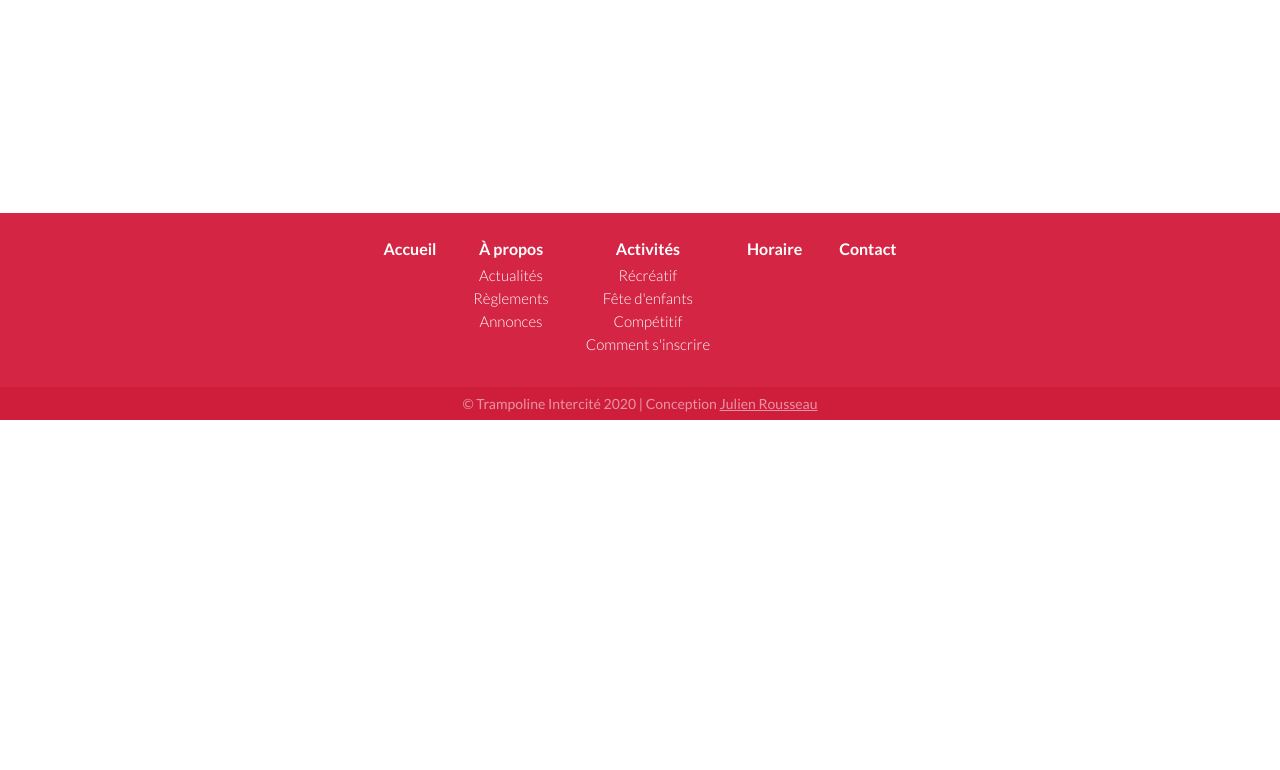
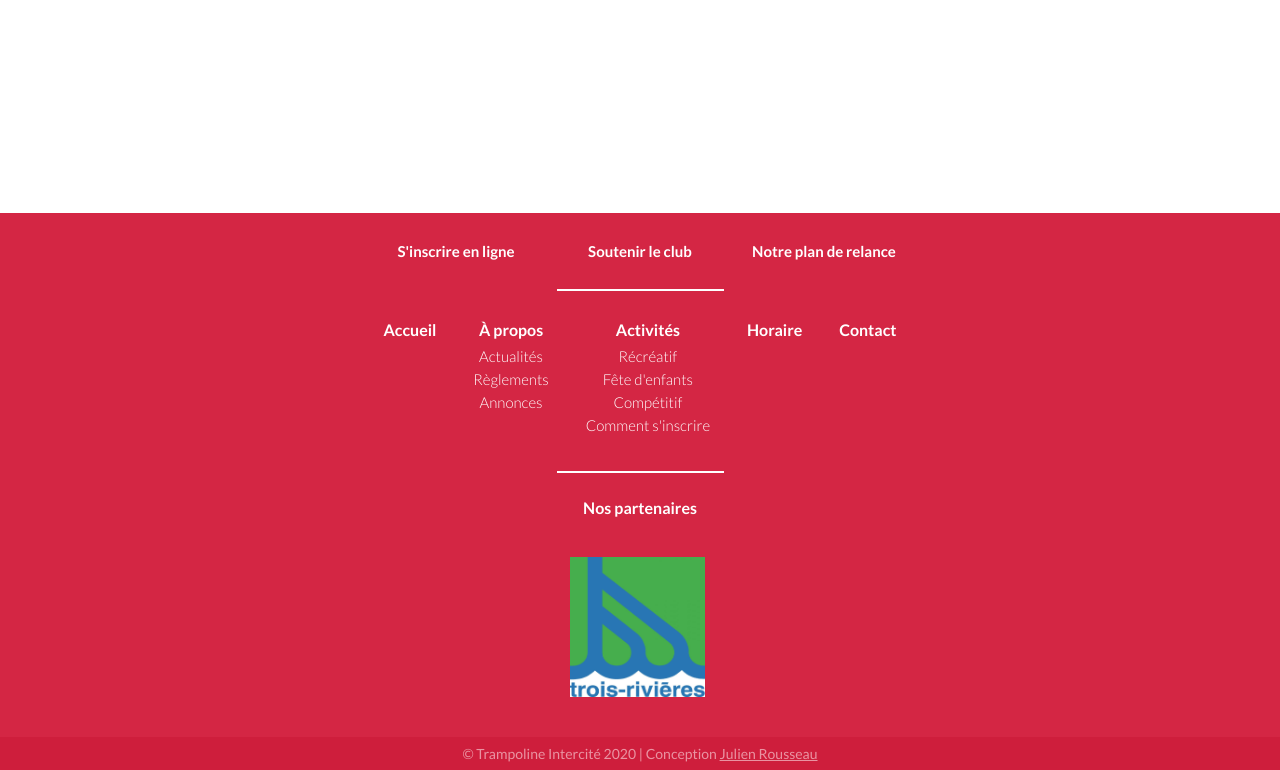
Before and after one commit to JulienR1/trampolineintercite.com-redesign, a PHP site: page /?url=1 in a window 1280 px wide. Shown: the part 587-1357 px from the top of the page. Before the commit the page ends 1007 px from the top, so only its background shows below. Run offline with PHP 8.4, Linux system fonts and the light colour scheme; style sheets or scripts are compiled from the project's sources; some libraries are stand-ins or nearby versions.

Commit message:
Partners + cta links

```diff
--- a/site/css/footer/footer.css
+++ b/site/css/footer/footer.css
@@ -3,10 +3,52 @@ footer {
   background-color: #d42644;
 }
 
+footer #quick-links {
+  width: 60%;
+  display: -webkit-box;
+  display: -ms-flexbox;
+  display: flex;
+  -webkit-box-orient: vertical;
+  -webkit-box-direction: normal;
+      -ms-flex-direction: column;
+          flex-direction: column;
+  text-align: center;
+  margin: 0 auto;
+  padding: 25px 0;
+}
+
+footer #quick-links a {
+  padding: 4px 0;
+  color: #fff;
+  text-decoration: none;
+  font-family: "Lato", Arial, Helvetica, sans-serif;
+  font-weight: 600;
+  font-size: 15px;
+}
+
 footer nav {
   width: 50%;
   margin: 0 auto;
-  padding: 20px 0;
+  padding: 25px 0;
+  position: relative;
+}
+
+footer nav::before, footer nav::after {
+  content: "";
+  position: absolute;
+  left: 0;
+  right: 0;
+  margin: 0 auto;
+  width: 30%;
+  border: #fff solid 1px;
+}
+
+footer nav::before {
+  top: 0;
+}
+
+footer nav::after {
+  bottom: 0;
 }
 
 footer nav ul {
@@ -36,6 +78,46 @@ footer nav > ul > li ul a {
   font-size: 15px;
 }
 
+footer #partners {
+  padding: 25px 0;
+}
+
+footer #partners p {
+  color: #fff;
+  text-align: center;
+}
+
+footer #partners ul {
+  padding: 25px 0 0 0;
+  list-style-type: none;
+  width: 80%;
+  margin: 0 auto;
+  display: -webkit-box;
+  display: -ms-flexbox;
+  display: flex;
+  -webkit-box-pack: center;
+      -ms-flex-pack: center;
+          justify-content: center;
+  -ms-flex-wrap: wrap;
+      flex-wrap: wrap;
+}
+
+footer #partners ul li {
+  position: relative;
+  width: 100px;
+  height: 100px;
+  overflow: hidden;
+  margin: 6px 3px;
+}
+
+footer #partners ul li img {
+  position: absolute;
+  max-width: 100%;
+  max-height: 100%;
+  -o-object-fit: contain;
+     object-fit: contain;
+}
+
 footer #copy {
   width: 100%;
   background-color: #ca1735;
@@ -61,6 +143,14 @@ footer #copy a {
 }
 
 @media screen and (min-width: 800px) {
+  footer #quick-links {
+    width: 600px;
+    display: block;
+  }
+  footer #quick-links a {
+    width: 180px;
+    display: inline-block;
+  }
   footer nav {
     width: 550px;
   }
@@ -83,5 +173,10 @@ footer #copy a {
   footer nav > ul > li > ul > li {
     padding: 2px 0;
   }
+  footer #partners ul li {
+    margin: 15px 20px;
+    width: 140px;
+    height: 140px;
+  }
 }
 /*# sourceMappingURL=footer.css.map */
--- a/site/css/footer/footer.scss
+++ b/site/css/footer/footer.scss
@@ -1,14 +1,61 @@
 @import "../variables";
 @import "../colors";
+
+$section-padding: 25px 0;
+$quick-link-width: 600px;
+$single-link-width: 180px;
+
+$cell-partner-size: 100px;
+$desktop-partner-size: 140px;
 
 footer {
   width: 100%;
   background-color: $hotRed;
 
+  #quick-links {
+    width: 60%;
+    display: flex;
+    flex-direction: column;
+    text-align: center;
+    margin: 0 auto;
+    padding: $section-padding;
+
+    a {
+      padding: 4px 0;
+      color: #fff;
+      text-decoration: none;
+      font: {
+        family: "Lato", Arial, Helvetica, sans-serif;
+        weight: 600;
+        size: 15px;
+      }
+    }
+  }
+
   nav {
     width: 50%;
     margin: 0 auto;
-    padding: 20px 0;
+    padding: $section-padding;
+    position: relative;
+
+    &::before,
+    &::after {
+      content: "";
+      position: absolute;
+      left: 0;
+      right: 0;
+      margin: 0 auto;
+      width: 30%;
+      border: #fff solid 1px;
+    }
+
+    &::before {
+      top: 0;
+    }
+
+    &::after {
+      bottom: 0;
+    }
 
     ul {
       list-style-type: none;
@@ -43,6 +90,40 @@ footer {
     }
   }
 
+  #partners {
+    padding: $section-padding;
+
+    p {
+      color: #fff;
+      text-align: center;
+    }
+
+    ul {
+      padding: 25px 0 0 0;
+      list-style-type: none;
+      width: 80%;
+      margin: 0 auto;
+      display: flex;
+      justify-content: center;
+      flex-wrap: wrap;
+
+      li {
+        position: relative;
+        width: $cell-partner-size;
+        height: $cell-partner-size;
+        overflow: hidden;
+        margin: 6px 3px;
+
+        img {
+          position: absolute;
+          max-width: 100%;
+          max-height: 100%;
+          object-fit: contain;
+        }
+      }
+    }
+  }
+
   #copy {
     width: 100%;
     background-color: $darkRed;
@@ -72,6 +153,16 @@ footer {
 
 @media screen and (min-width: $mediumScreen) {
   footer {
+    #quick-links {
+      width: $quick-link-width;
+      display: block;
+
+      a {
+        width: $single-link-width;
+        display: inline-block;
+      }
+    }
+
     nav {
       width: 550px;
 
@@ -93,5 +184,11 @@ footer {
         }
       }
     }
+
+    #partners ul li {
+      margin: 15px 20px;
+      width: $desktop-partner-size;
+      height: $desktop-partner-size;
+    }
   }
 }
--- /dev/null
+++ b/site/css/general/fonts.css
@@ -0,0 +1,20 @@
+.lato {
+  font-family: "Lato", Arial, Helvetica, sans-serif;
+}
+
+.light {
+  font-weight: 300;
+}
+
+.thin {
+  font-weight: 400;
+}
+
+.medium {
+  font-weight: 700;
+}
+
+.bold {
+  font-weight: 900;
+}
+/*# sourceMappingURL=fonts.css.map */
--- /dev/null
+++ b/site/css/general/fonts.scss
@@ -0,0 +1,19 @@
+.lato {
+  font-family: "Lato", Arial, Helvetica, sans-serif;
+}
+
+.light {
+  font-weight: 300;
+}
+
+.thin {
+  font-weight: 400;
+}
+
+.medium {
+  font-weight: 700;
+}
+
+.bold {
+  font-weight: 900;
+}
--- a/site/includes/views/footer.php
+++ b/site/includes/views/footer.php
@@ -1,7 +1,21 @@
 </main>
 
 <footer>
+    <section id="quick-links">
+        <a href="#">S'inscrire en ligne</a>
+        <a href="#">Soutenir le club</a>
+        <a href="#">Notre plan de relance</a>
+    </section>
+
     <?php echo Navigation::includeNav(); ?>
+
+    <section id="partners">
+        <p class="lato medium">Nos partenaires</p>
+        <ul>
+            <li><img src="/assets/img/tr_logo.png" alt="Ville de Trois-Rivières"></li>
+        </ul>
+    </section>
+
     <p id="copy">
         &copy Trampoline Intercité 2020<?php echo (date("Y") > 2020) ? '-' . date("Y") : ""; ?> <span
             class="small-screen-br">|</span> Conception <a href="https://jrousseau.ca/">Julien Rousseau</a>
--- a/site/includes/views/header.php
+++ b/site/includes/views/header.php
@@ -11,6 +11,7 @@
     <script src="https://kit.fontawesome.com/df8eedba6f.js" crossorigin="anonymous"></script>
 
     <link rel="stylesheet" href="css/general/general.css?v=1">
+    <link rel="stylesheet" href="css/general/fonts.css?v=1">
     <link rel="stylesheet" href="css/header/header.css?v=1">
     <link rel="stylesheet" href="css/footer/footer.css?v=1">
 </head>
```
Also changed, not shown: site/assets/img/tr_logo.png (added), 2 other files.
